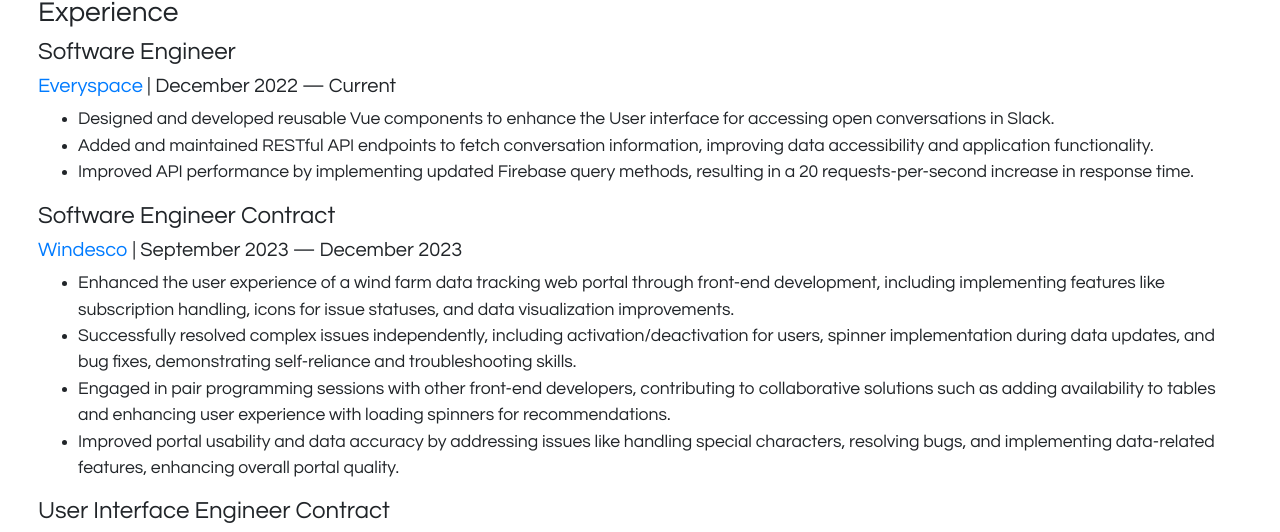
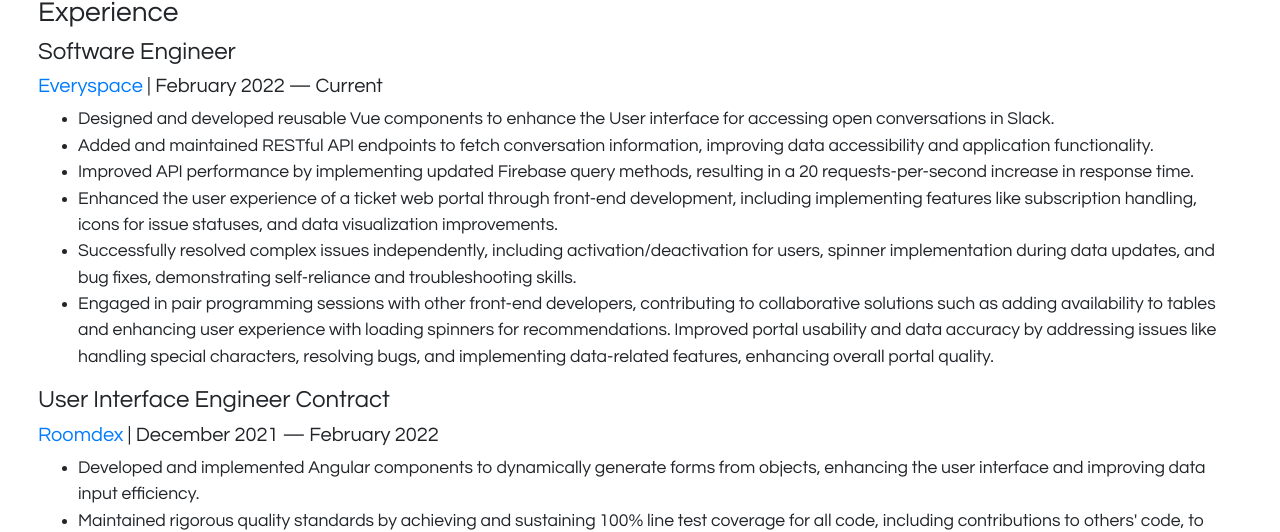
Before and after one commit to abachant/abachant.github.io, a React (Create React App) app: page /resume in a window 1280 px wide. Shown: the part 236-768 px from the top of the page. Built offline with nearby package versions, Linux system fonts and the light colour scheme.

Commit message:
Update resume

```diff
--- a/src/components/resume.js
+++ b/src/components/resume.js
@@ -41,7 +41,7 @@ function Resume() {
               <a href="https://www.linkedin.com/company/getturnout/">
                 Everyspace
               </a>{" "}
-              | December 2022 — Current
+              | February 2022 — Current
             </h5>
             <ul>
               <li>
@@ -58,20 +58,11 @@ function Resume() {
                 methods, resulting in a 20 requests-per-second increase in
                 response time.
               </li>
-            </ul>
-          </div>
-          <div className="resume__experience">
-            <h4>Software Engineer Contract</h4>
-            <h5>
-              <a href="https://www.linkedin.com/company/windesco/">Windesco</a>{" "}
-              | September 2023 — December 2023
-            </h5>
-            <ul>
               <li>
-                Enhanced the user experience of a wind farm data tracking web
-                portal through front-end development, including implementing
-                features like subscription handling, icons for issue statuses,
-                and data visualization improvements.
+                Enhanced the user experience of a ticket web portal through
+                front-end development, including implementing features like
+                subscription handling, icons for issue statuses, and data
+                visualization improvements.
               </li>
               <li>
                 Successfully resolved complex issues independently, including
@@ -83,13 +74,10 @@ function Resume() {
                 Engaged in pair programming sessions with other front-end
                 developers, contributing to collaborative solutions such as
                 adding availability to tables and enhancing user experience with
-                loading spinners for recommendations.
-              </li>
-              <li>
-                Improved portal usability and data accuracy by addressing issues
-                like handling special characters, resolving bugs, and
-                implementing data-related features, enhancing overall portal
-                quality.
+                loading spinners for recommendations. Improved portal usability
+                and data accuracy by addressing issues like handling special
+                characters, resolving bugs, and implementing data-related
+                features, enhancing overall portal quality.
               </li>
             </ul>
           </div>
```
